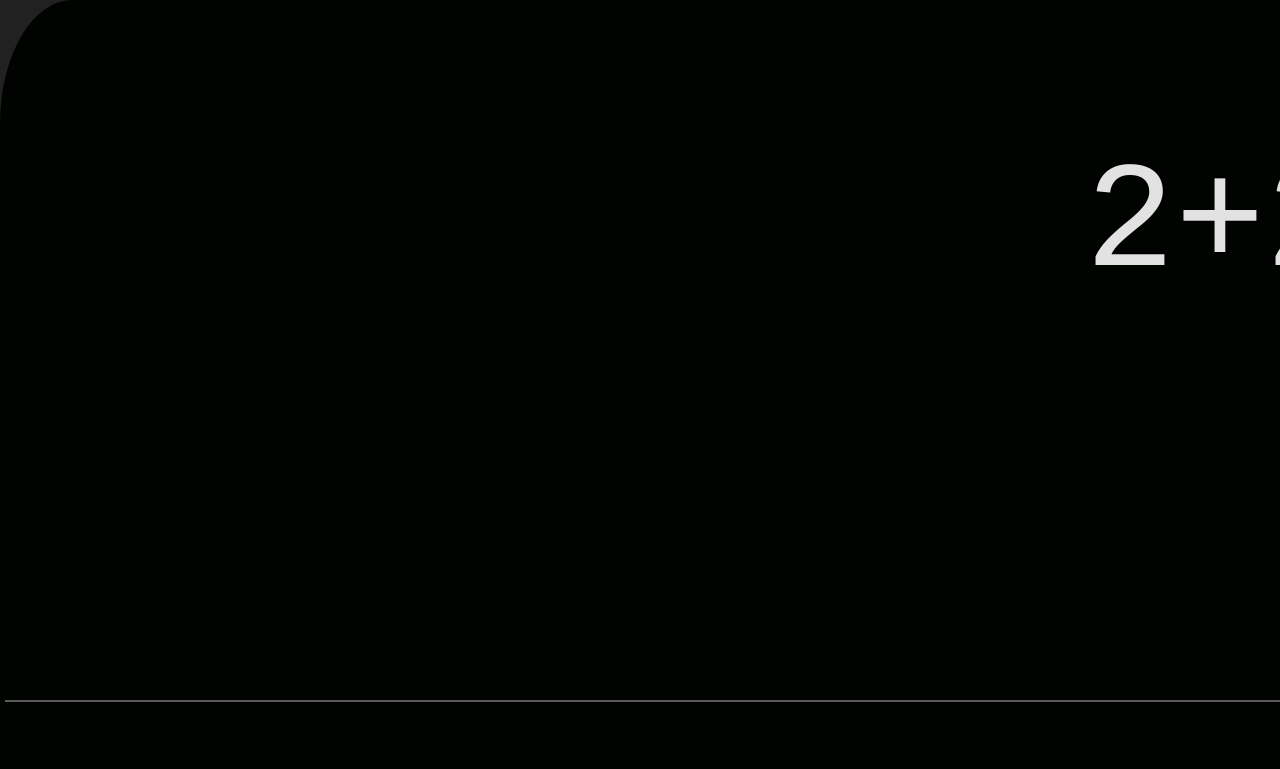
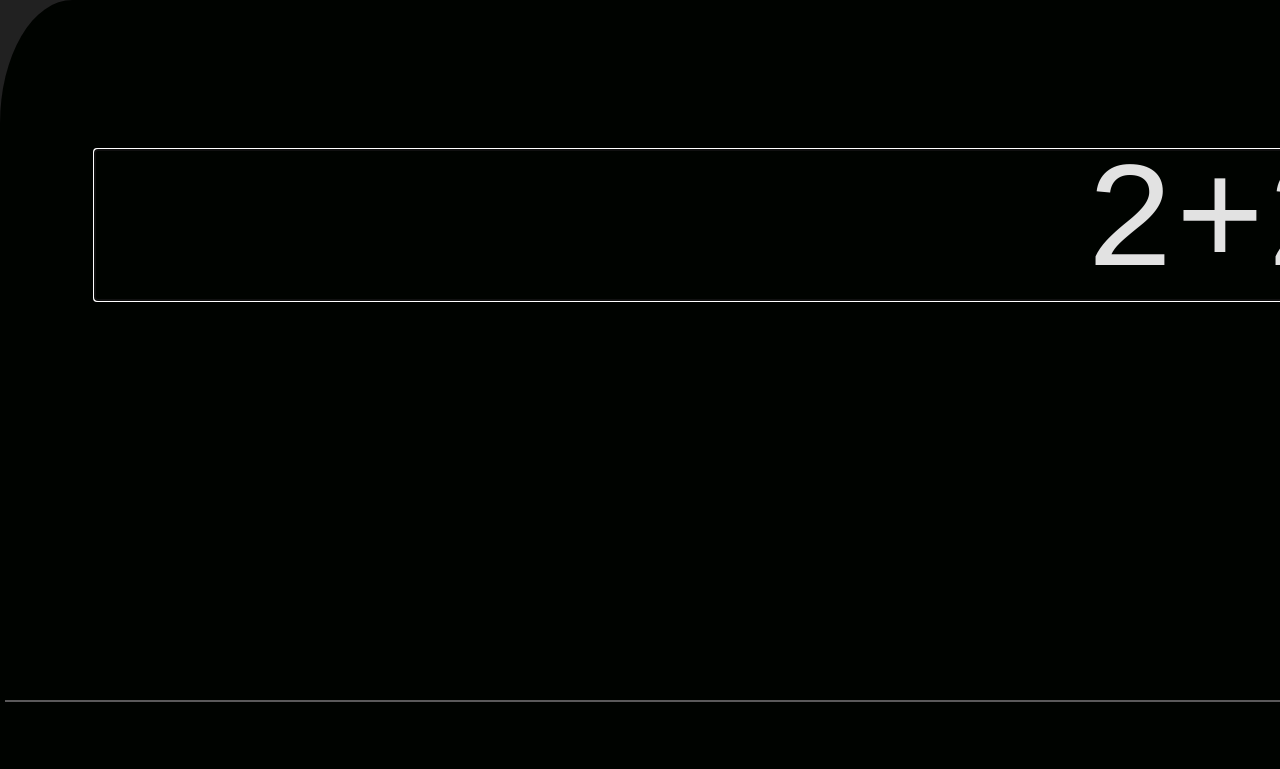
Before and after one commit to OTOOLORIN/odin_calculator, a plain HTML site: page index.html in a window 1280 px wide. Shown: the top 769 px of the page. Drawn offline with Linux system fonts and the light colour scheme.

Commit message:
Autofocus operation display input
Instead of disabling the input entirely, I in
in autofocus mode and then used an event listener
to disable user input. This approached will likely
be changed using JS.

```diff
--- a/index.html
+++ b/index.html
@@ -10,7 +10,7 @@
   <main>
     <div class="calc-container">
       <div class="display">
-        <input class="operation" disabled value="2+2">
+        <input class="operation" value="2+2" autofocus onkeydown="return false">
         <input class="result" disabled value="4">
       </div>
       <hr>
```
